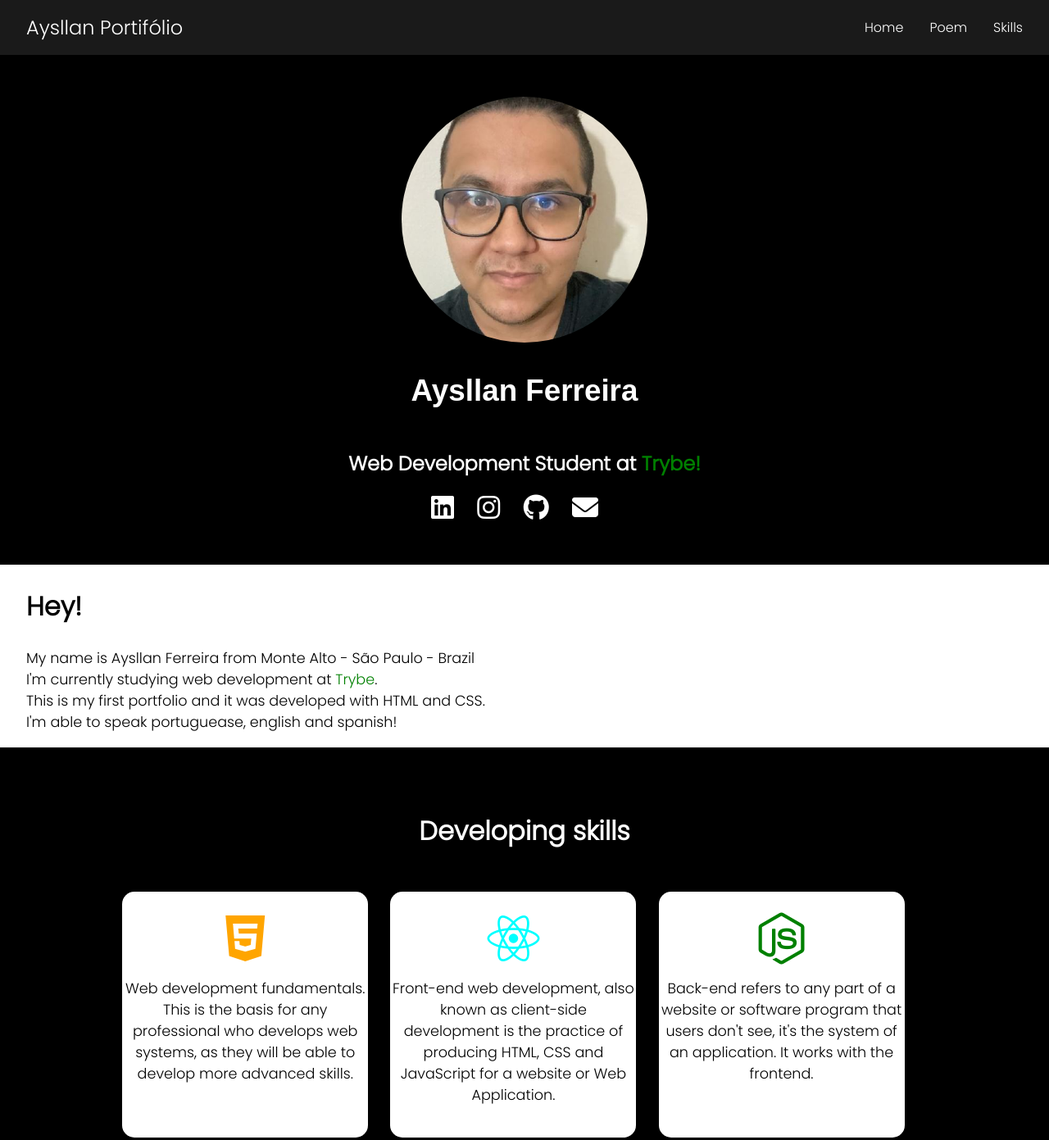
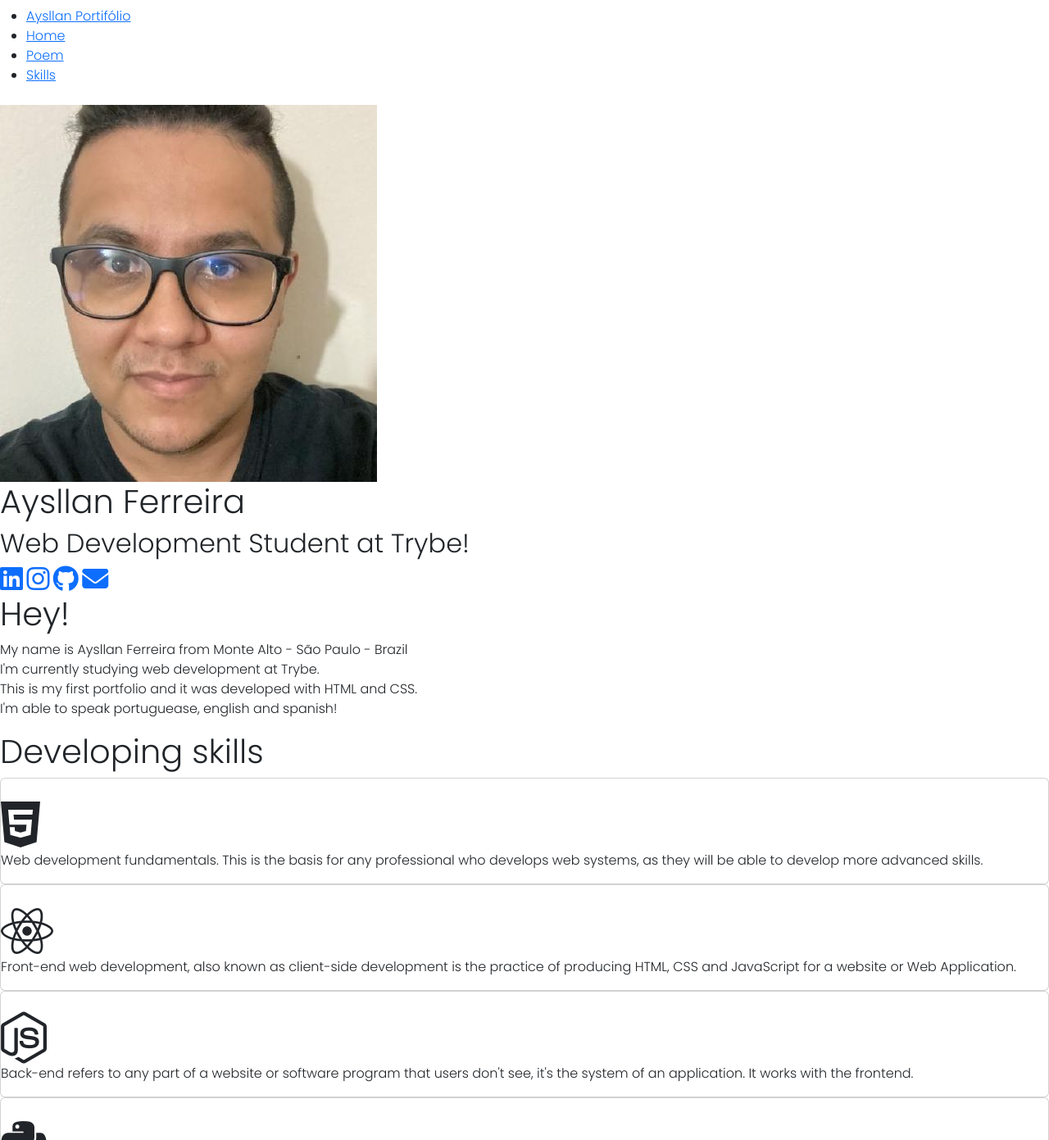
Before and after one commit to aysllanferreira/aysllanferreira.github.io, a website: page index.html in a window 1280 px wide. Shown: the top 1391 px of the page at 82% size. Drawn offline with nearby package versions, Linux system fonts and the light colour scheme.

Commit message:
Refazendo site com bootstrap

```diff
--- a/css/styles.css
+++ b/css/styles.css
@@ -5,168 +5,3 @@ body{
     background-color: white;
     margin: 0;
 }
-
-h1{
-    font-size: 2rem;
-}
-
-p{
-    font-size: 1.1rem;
-}
-/* NAVBAR */
-
-.nav-list{
-    background-color: rgb(26, 26, 26);
-    box-shadow: 0px 0px 10px;
-    margin: 0;
-    padding: 1rem 0;
-    display: flex;
-    flex-wrap: wrap;
-    justify-content: right;
-    align-items: center;
-}
-
-.nav-item{
-    list-style: none;
-    margin-right: 2rem;
-}
-
-.nav-item a {
-    text-decoration: none;
-    color: white;
-}
-
-.nav-item:first-child{
-    margin-right: auto;
-    margin-left: 2rem;
-}
-
-.brand{
-    font-size: 1.5rem;
-}
-
-/* Home */
-
-.container-home{
-    width: 100%;
-    height: 100%;
-    background-color: black;
-    color: white;
-    display: flex;
-    flex-wrap: wrap;
-    flex-direction: column;
-    justify-content: center;
-    align-items: center;
-    padding-top: 4%;
-    padding-bottom: 4%;
-}
-
-.img-home{
-    width: 300px;
-    border-radius: 50%;
-}
-
-.social a{
-    color: white;
-    margin-right: 1.5rem;
-}
-
-.social a:hover{
-    color: purple;
-}
-
-.trybe{
-    color: green;
-}
-
-.name{
-    font-family: fantasy;
-    font-size: 2.3rem;
-}
-
-/* Desc */
-
-.container-desc{
-    padding-left: 2rem;
-}
-
-/* Skills */
-
-.container-skills{
-    width: 100%;
-    height: 100%;
-    background-color: black;
-    color: white;
-    display: flex;
-    flex-wrap: wrap;
-    justify-content: center;
-    align-items: center;
-    text-align: center;
-    padding-top: 4%;
-    padding-bottom: 4%;
-}
-
-.break {
-    flex-basis: 100%;
-    height: 0;
-  }
-
-.card{
-    height: 300px;
-    width: 300px;
-    border-radius: 5%;
-    margin-right: 1.7rem;
-    margin-top: 1.5rem;
-    background-color: white;
-}
-
-.htmls{
-    color: orange;
-}
-
-.reacts{
-    color: aqua;
-}
-
-.nodes{
-    color: green;
-}
-
-.pythons{
-    color: yellowgreen;
-}
-
-.text{
-    color: black;
-    margin-top: 1rem;
-}
-
-/* Insights */
-
-.container-insights{
-    text-align: center;
-}
-
-.poem a{
-    text-decoration: none;
-    color: black;
-    font-weight: bold;
-}
-
-.poem a:hover{
-    color: purple;
-}
-
-/* Footer */
-
-.footer{
-    width: 100%;
-    height: 100%;
-    background-color: black;
-    color: white;
-    display: flex;
-    flex-wrap: wrap;
-    justify-content: center;
-    align-items: center;
-    text-align: center;
-}
--- a/index.html
+++ b/index.html
@@ -11,6 +11,12 @@
       src="https://kit.fontawesome.com/bc1cc562be.js"
       crossorigin="anonymous"
     ></script>
+
+    <!--Bootstrap-->
+    <link href="https://cdn.jsdelivr.net/npm/bootstrap@5.2.0/dist/css/bootstrap.min.css" rel="stylesheet" integrity="sha384-gH2yIJqKdNHPEq0n4Mqa/HGKIhSkIHeL5AyhkYV8i59U5AR6csBvApHHNl/vI1Bx" crossorigin="anonymous">
+    <script src="https://cdn.jsdelivr.net/npm/@popperjs/core@2.11.5/dist/umd/popper.min.js" integrity="sha384-Xe+8cL9oJa6tN/veChSP7q+mnSPaj5Bcu9mPX5F5xIGE0DVittaqT5lorf0EI7Vk" crossorigin="anonymous"></script>
+    <script src="https://cdn.jsdelivr.net/npm/bootstrap@5.2.0/dist/js/bootstrap.min.js" integrity="sha384-ODmDIVzN+pFdexxHEHFBQH3/9/vQ9uori45z4JjnFsRydbmQbmL5t1tQ0culUzyK" crossorigin="anonymous"></script>
+
 
     <!--CSS-->
     <link rel="stylesheet" href="./css/styles.css" />
```
